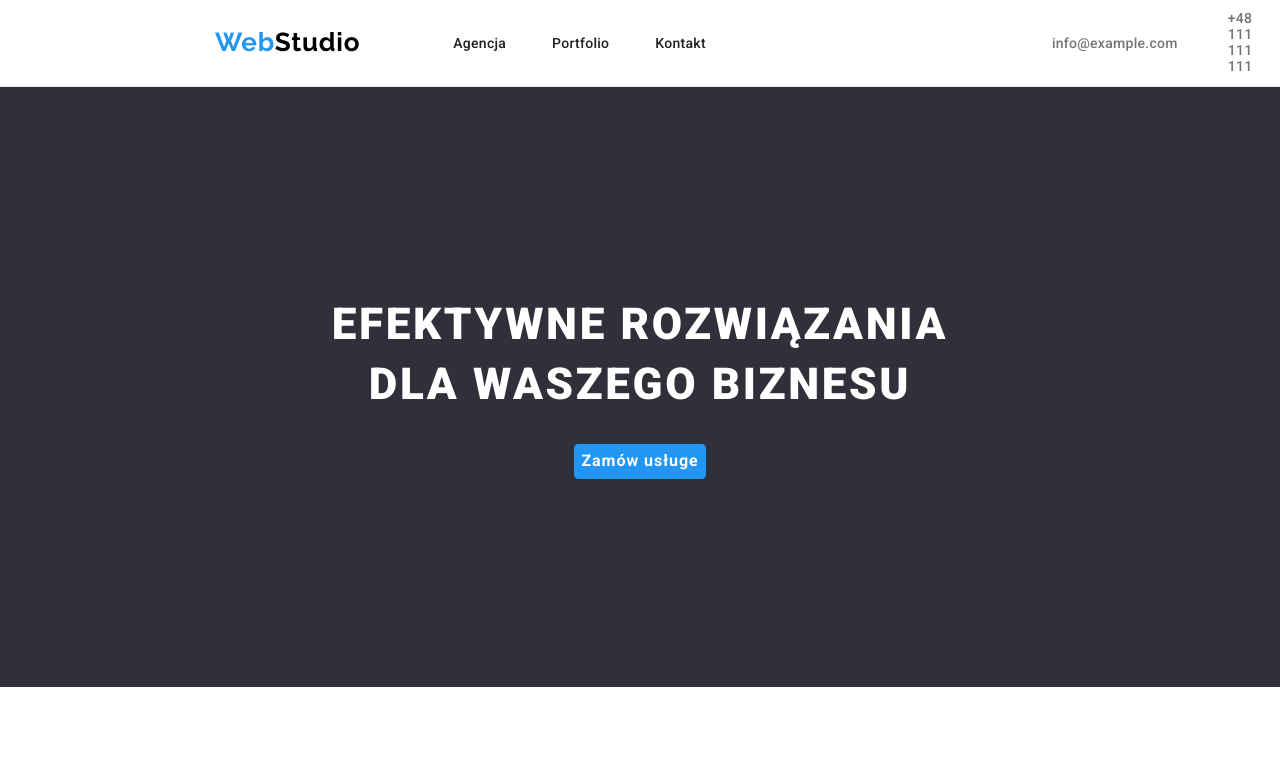
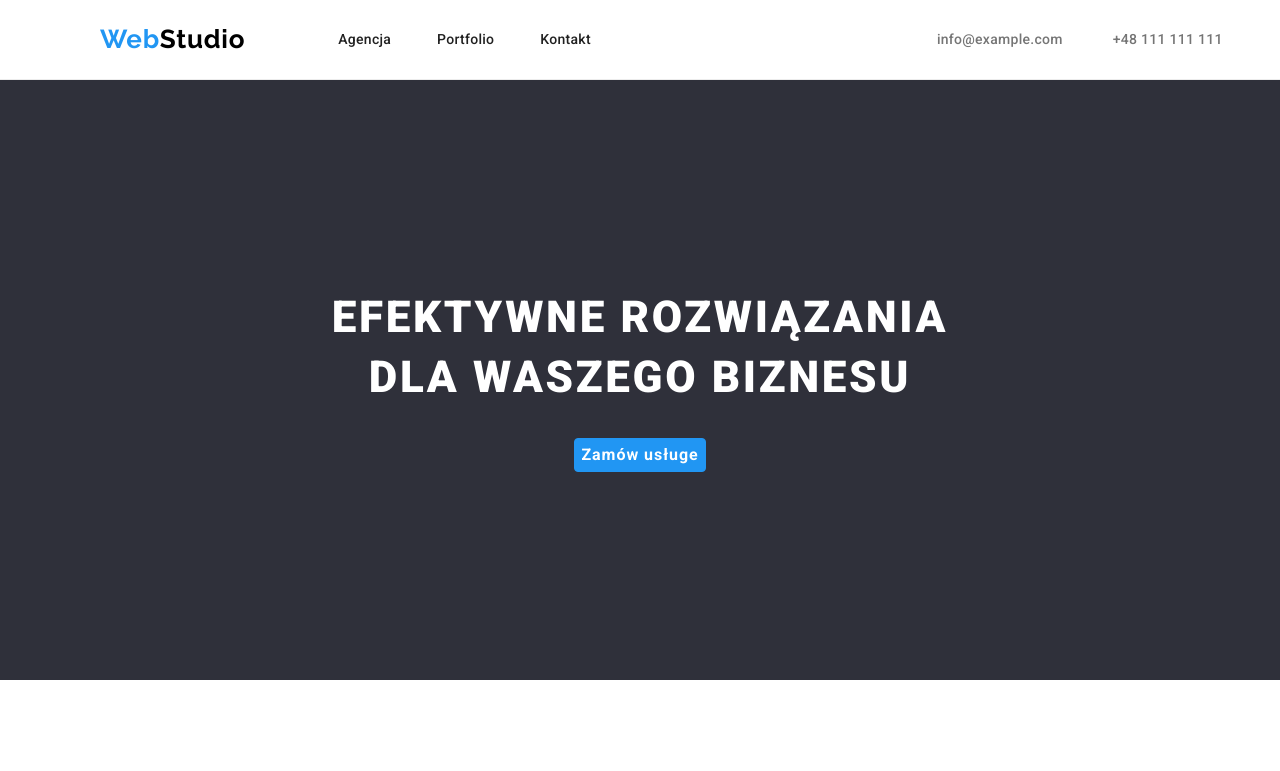
Before and after one commit to FilipGk/goit-markup-hw-03, a plain HTML site: page index.html in a window 1280 px wide. Shown: the top 771 px of the page. Drawn offline with Linux system fonts and the light colour scheme.

Commit message:
Update styles.css

```diff
--- a/css/styles.css
+++ b/css/styles.css
@@ -393,7 +393,7 @@ h4 {
   color: #000000;
   text-decoration: none;
   margin: 0;
-  padding-left: 215px;
+  padding-left: 100px;
 }
 
 .nav-element {
```
